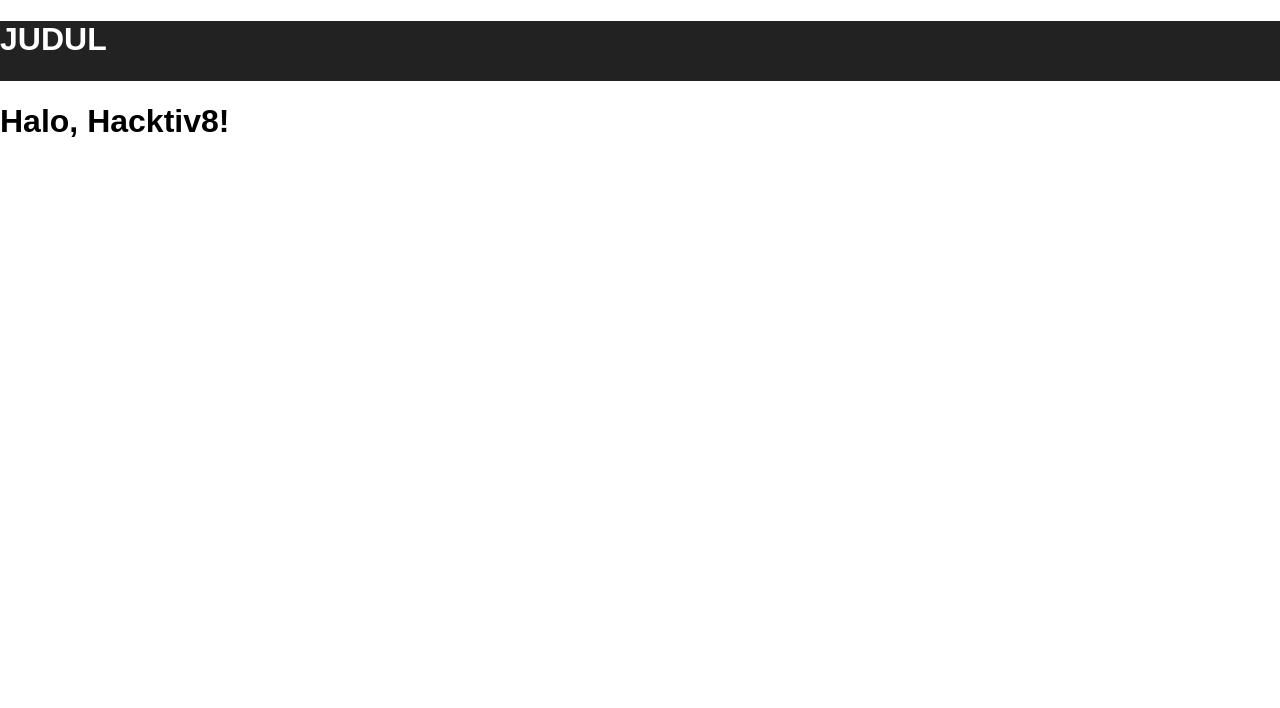
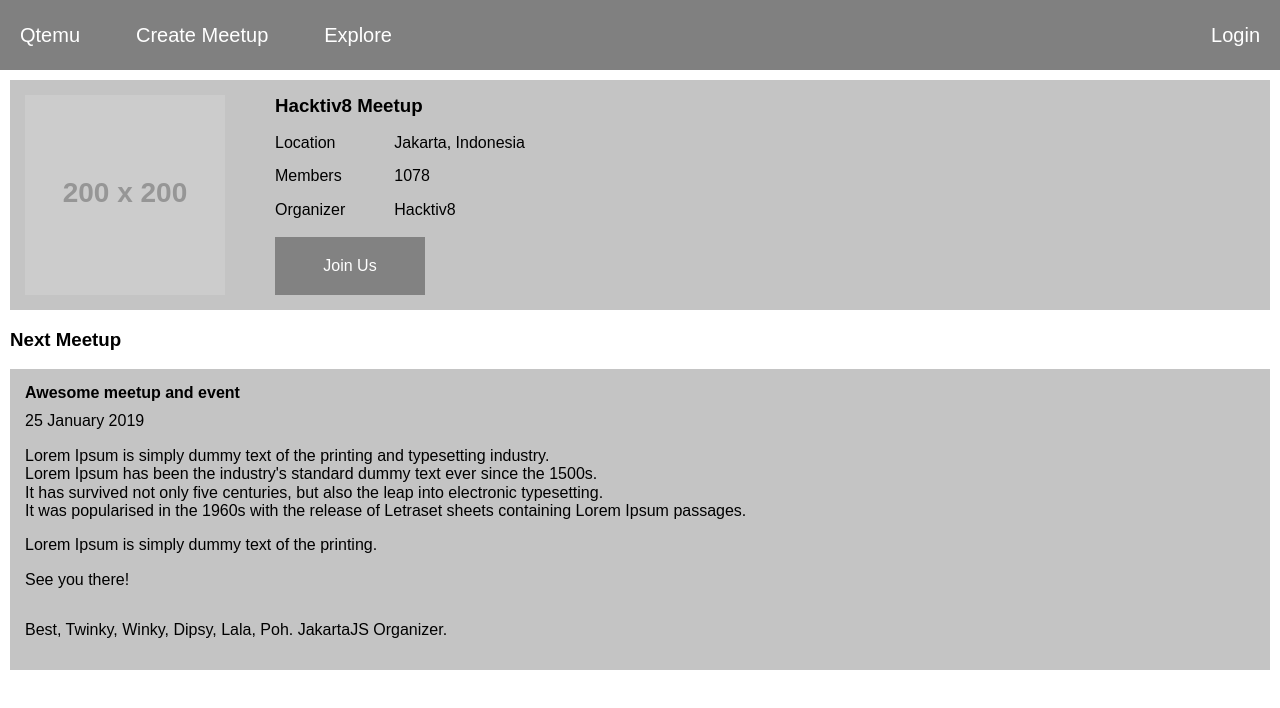
Before and after one commit to fadlykayo/RCTN_Batch1, a React (Create React App) app in the folder rctn-project/: page / in a window 1280 px wide. Shown: the top 708 px of the page. Built offline with nearby package versions, Linux system fonts and the light colour scheme.

Commit message:
Edit Qtemu App

```diff
--- a/rctn-project/src/App.css
+++ b/rctn-project/src/App.css
@@ -1,34 +1,97 @@
-.App {
-  text-align: center;
+/*------------------------------------*\
+  Root
+\*------------------------------------*/
+
+.root {
+  margin: 0;
+  padding: 0;
+  font-family: sans-serif;
 }
 
-.App-logo {
-  animation: App-logo-spin infinite 20s linear;
-  height: 80px;
-}
+/*------------------------------------*\
+  Button
+\*------------------------------------*/
 
-.App-header {
-  background-color: #222;
-  height: 150px;
+.button {
+  width: 150px;
   padding: 20px;
+  border: 0;
+  background: #828282;
   color: white;
 }
 
-.App-title {
-  font-size: 1.5em;
+/*------------------------------------*\
+  Header
+\*------------------------------------*/
+
+.header {
+  display: flex;
+  align-items: center;
+  justify-content: space-between;
+  padding: 20px;
+  height: 30px;
+  background: grey !important;
 }
 
-.App-intro {
-  font-size: large;
+.header_left {
+  display: flex;
+  justify-content: space-between;
+  width: 30%;
 }
 
-@keyframes App-logo-spin {
-  from { transform: rotate(0deg); }
-  to { transform: rotate(360deg); }
+.header_title {
+  margin-top: 0;
+  color: white;
+  font-size: 20px;
+  text-decoration: none;
 }
 
-.header {
-  background: #222 !important;
-  height: 60px;
-  width: 100%;
+/*------------------------------------*\
+  Body
+\*------------------------------------*/
+
+.body {
+  margin: 10px;
 }
+
+/*------------------------------------*\
+  Sections
+\*------------------------------------*/
+
+.row {
+  display: flex;
+  flex-direction: row;
+  padding: 15px;
+  background: #C4C4C4;
+}
+
+.column {
+  display: flex;
+  flex-direction: column;
+  padding: 15px;
+  background: #C4C4C4;
+}
+
+.row_right_title {
+  margin: 0;
+}
+
+.row_right {
+  display: flex;
+  justify-content: space-between;
+  flex-direction: column;
+  margin-left: 50px;
+}
+
+.row_right_info {
+  display: flex;
+  justify-content: space-between;
+  width: 250px;
+}
+
+.row_right_info_content {
+  display: flex;
+  justify-content: space-between;
+  flex-direction: column;
+  height: 85px;
+}
--- a/rctn-project/src/App.js
+++ b/rctn-project/src/App.js
@@ -5,16 +5,75 @@ export default class App extends Component {
   renderHeader() {
     return (
       <div className="header">
-        <h1 style={{color: 'white'}}>JUDUL</h1>
+        <div className="header_left">
+          <a className="header_title" href="#">Qtemu</a>
+          <a className="header_title" href="#">Create Meetup</a>
+          <a className="header_title" href="#">Explore</a>
+        </div>
+        <a className="header_title">Login</a>
+      </div>
+    );
+  };
+
+  renderBody() {
+    return (
+      <div className="body">
+        { this.renderProfile() }
+        { this.renderNextMeetup() }
+      </div>
+    );
+  };
+
+  renderProfile() {
+    return (
+      <div className="row">
+        <img src="https://via.placeholder.com/200x200"/>
+        <div className="row_right">
+          <h3 className="row_right_title">Hacktiv8 Meetup</h3>
+          <div className="row_right_info">
+            <div className="row_right_info_content">
+              <div>Location</div>
+              <div>Members</div>
+              <div>Organizer</div>
+            </div>
+            <div className="row_right_info_content">
+              <div>Jakarta, Indonesia</div>
+              <div>1078</div>
+              <div>Hacktiv8</div>
+            </div>
+          </div>
+          <button className="button">Join Us</button>
+        </div>
+      </div>
+    );
+  };
+
+  renderNextMeetup() {
+    return (
+      <div>
+        <h3>Next Meetup</h3>
+        <div className="column">
+          <h4 style={{marginTop: 0, marginBottom: 10,}}>Awesome meetup and event</h4>
+          <div>25 January 2019</div>
+          <p>
+            <div>Lorem Ipsum is simply dummy text of the printing and typesetting industry.</div>
+            <div>Lorem Ipsum has been the industry's standard dummy text ever since the 1500s.</div>
+            <div>It has survived not only five centuries, but also the leap into electronic typesetting.</div>
+            <div>It was popularised in the 1960s with the release of Letraset sheets containing Lorem Ipsum passages.</div>
+          </p>
+          <div>Lorem Ipsum is simply dummy text of the printing.</div>
+          <p>See you there!</p>
+          <p>Best, Twinky, Winky, Dipsy, Lala, Poh. JakartaJS Organizer.</p>
+        </div>
       </div>
     );
   };
 
   render() {
     return (
-      <div>
+      <div className="root">
         { this.renderHeader() }
-        <h1>Halo, Hacktiv8!</h1>
+        { this.renderBody() }
       </div>
     );
   }
--- a/rctn-project/src/index.css
+++ b/rctn-project/src/index.css
@@ -1,6 +1,6 @@
 body {
   margin: 0;
-  padding: 20;
+  padding: 0;
   font-family: sans-serif;
-  background-color: 'black';
+  background-color: white;
 }
--- a/rctn-project/src/index.js
+++ b/rctn-project/src/index.js
@@ -1,6 +1,7 @@
 import React from 'react';
 import ReactDOM from 'react-dom';
-import './index.css';
+import './normalize.css';
+
 import App from './App';
 import registerServiceWorker from './registerServiceWorker';
 
```
Also changed, not shown: rctn-project/src/normalize.css (added).
